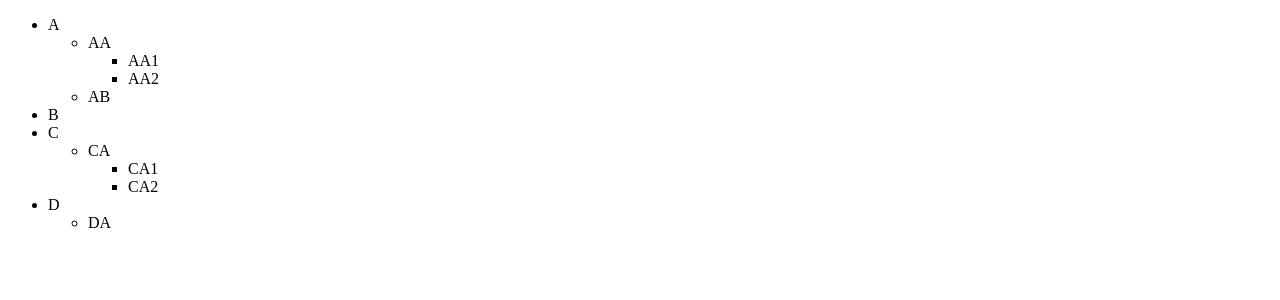
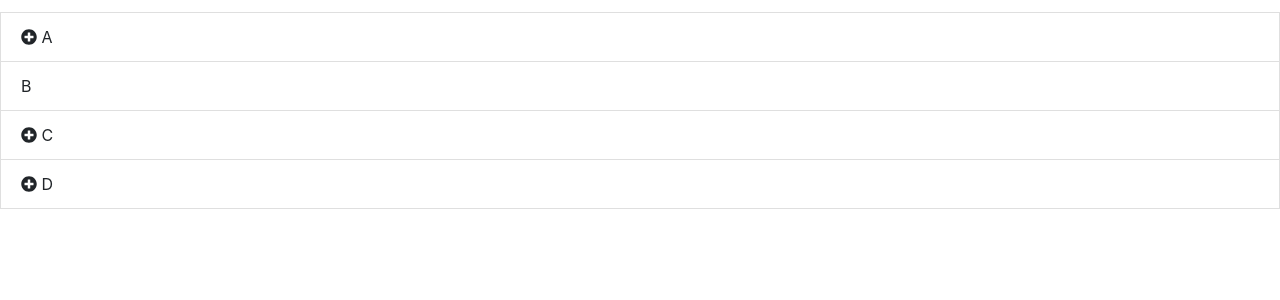
Before and after one commit to jpozarycki/sheet-node-converter-java, an Angular app in the folder webapp/: page / in a window 1280 px wide. Shown: the top 300 px of the page. Built offline with nearby package versions, Linux system fonts and the light colour scheme.

Commit message:
a collapsible tree now is displayed correctly

```diff
--- a/webapp/src/app/app.module.ts
+++ b/webapp/src/app/app.module.ts
@@ -3,6 +3,7 @@ import { NgModule } from '@angular/core';
 
 import { AppComponent } from './app.component';
 import { TreeViewerComponent } from './tree-viewer/tree-viewer.component';
+import { FontAwesomeModule } from '@fortawesome/angular-fontawesome';
 
 @NgModule({
   declarations: [
@@ -10,7 +11,8 @@ import { TreeViewerComponent } from './tree-viewer/tree-viewer.component';
     TreeViewerComponent
   ],
   imports: [
-    BrowserModule
+    BrowserModule,
+    FontAwesomeModule
   ],
   providers: [],
   bootstrap: [AppComponent]
--- a/webapp/src/app/tree-viewer/tree-viewer.component.html
+++ b/webapp/src/app/tree-viewer/tree-viewer.component.html
@@ -1,6 +1,9 @@
-<ul>
-  <li *ngFor="let node of nodes">
+<ul class="list-group" *ngIf="nodes.length">
+  <li *ngFor="let node of nodes" class="list-group-item">
+    <div *ngIf="hasChildren(node)" class="icon-wrapper"><fa-icon [icon]="getIcon(node)" (click)="toggleChildren(node)"></fa-icon></div>
     {{node.name}}
-    <app-tree-viewer [nodes]="node.nodes"></app-tree-viewer>
+    <div *ngIf="childrenShouldBeDisplayed(node)">
+      <app-tree-viewer [nodes]="node.nodes"></app-tree-viewer>
+    </div>
   </li>
 </ul>
--- a/webapp/src/app/tree-viewer/tree-viewer.component.scss
+++ b/webapp/src/app/tree-viewer/tree-viewer.component.scss
@@ -0,0 +1,20 @@
+span {
+  margin-left: 1rem;
+}
+
+.icon-wrapper {
+  display: contents;
+
+  &:hover {
+    cursor: pointer;
+  }
+}
+
+.list-group {
+  margin-top: .75rem;
+  border-radius: 0;
+
+  .list-group-item:last-child {
+    margin-bottom: .5rem;
+  }
+}
--- a/webapp/src/app/tree-viewer/tree-viewer.component.ts
+++ b/webapp/src/app/tree-viewer/tree-viewer.component.ts
@@ -1,17 +1,37 @@
 import { Component, Input, OnInit } from '@angular/core';
 import { Node } from '../types';
+import { faMinusCircle, faPlusCircle, IconDefinition } from '@fortawesome/free-solid-svg-icons';
 
 @Component({
   selector: 'app-tree-viewer',
   templateUrl: './tree-viewer.component.html',
   styleUrls: ['./tree-viewer.component.scss']
 })
-export class TreeViewerComponent implements OnInit {
+export class TreeViewerComponent {
   @Input() nodes!: Node[];
+  openIds: Set<number> = new Set<number>();
+  plus: IconDefinition = faPlusCircle;
+  minus: IconDefinition = faMinusCircle;
 
-  constructor() { }
+  getIcon(node: Node): IconDefinition {
+    return this.openIds.has(node.id) ? this.minus : this.plus;
+  }
 
-  ngOnInit(): void {
+  hasChildren(node: Node): boolean {
+    return node.nodes.length > 0;
+  }
+
+  toggleChildren(node: Node): void {
+    const id = node.id;
+    if (this.openIds.has(id)) {
+      this.openIds.delete(id);
+    } else {
+      this.openIds.add(id);
+    }
+  }
+
+  childrenShouldBeDisplayed(node: Node): boolean {
+    return this.openIds.has(node.id) && this.hasChildren(node);
   }
 
 }
--- a/webapp/src/styles.scss
+++ b/webapp/src/styles.scss
@@ -1 +1 @@
-/* You can add global styles to this file, and also import other style files */
+@import '~bootstrap/scss/bootstrap';
```
Also changed, not shown: webapp/package.json (+7 -1 lines), 1 other file (tests, documents, lock files or other folders).
